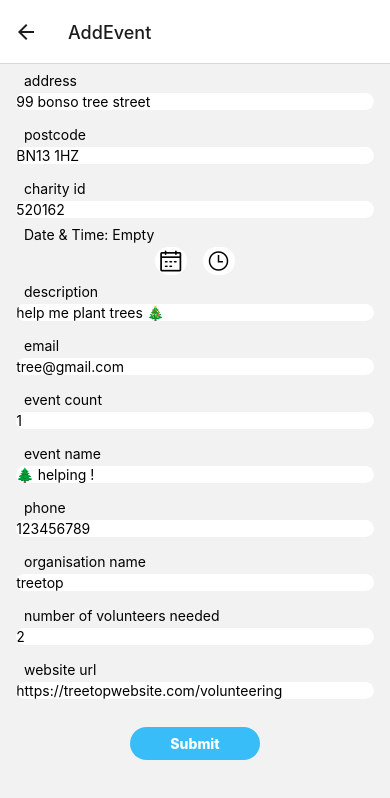
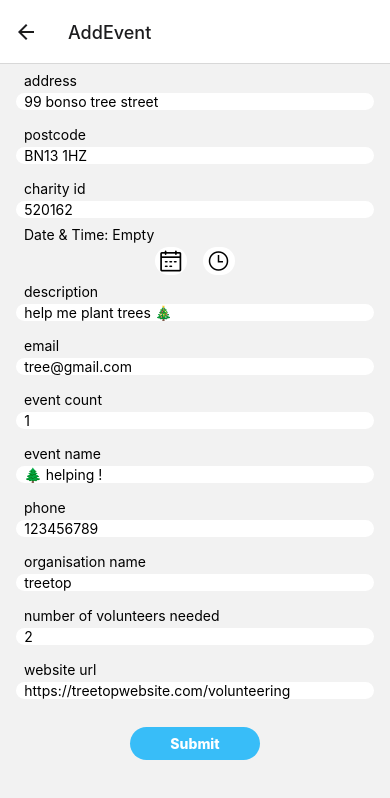
Before and after one commit to H3nry-T/NC-velp-final-project, a React Native app: screen /AddEvent in a window 390 px wide. Shown: the top 798 px of the page. Built offline with nearby package versions, Linux system fonts and the light colour scheme; no server answers.

Commit message:
padding added to text input

```diff
--- a/components/FormInputFieldGeneric.jsx
+++ b/components/FormInputFieldGeneric.jsx
@@ -3,11 +3,11 @@ import React from "react";
 
 const FormInputFieldGeneric = ({ label, formDataField, onChange }) => {
   return (
-    <View className="my-2">
+    <View className="my-2 ">
       <Text className="ml-6 mb-1">{label}</Text>
       <TextInput
-        className="bg-white rounded-full w-11/12 mx-auto"
-        value={formDataField.toString()}
+        className="bg-white rounded-full w-11/12 mx-auto px-2"
+        value={formDataField}
         onChangeText={(text) => {
           onChange(text);
         }}
```
